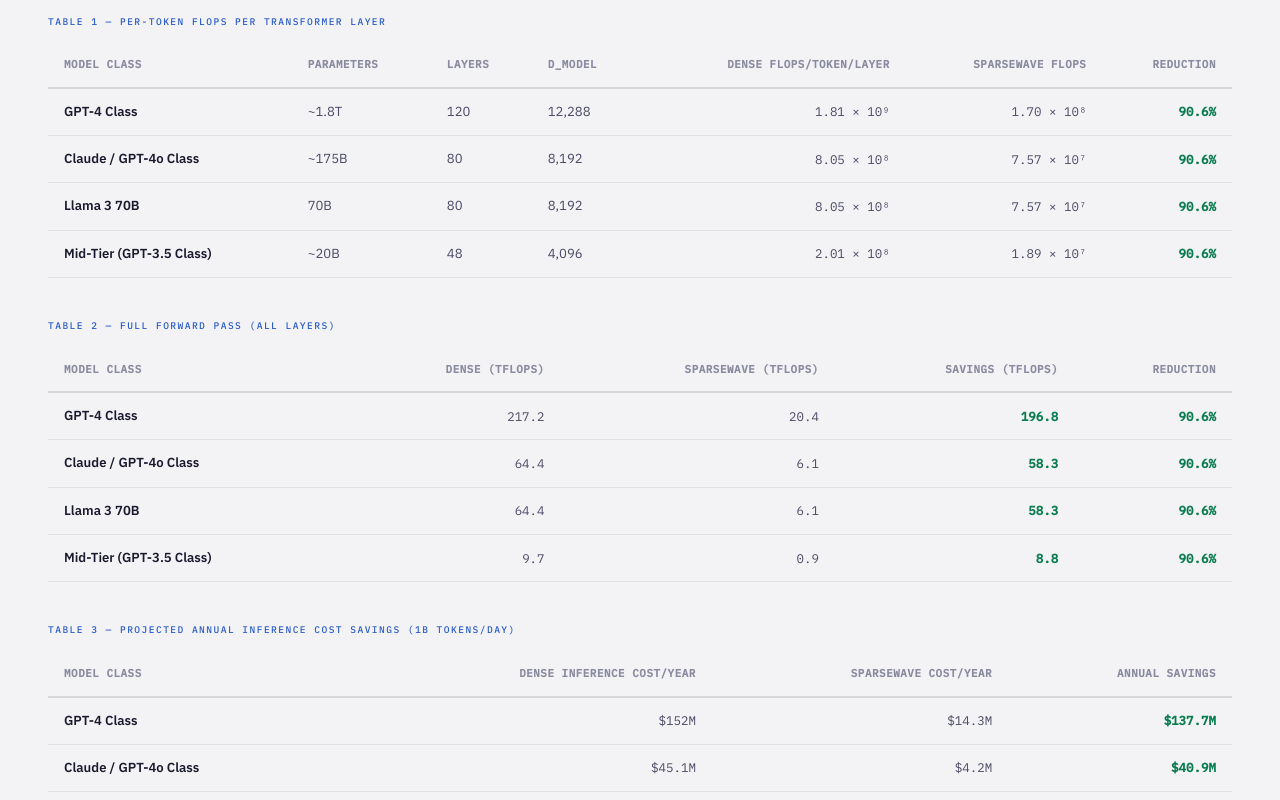
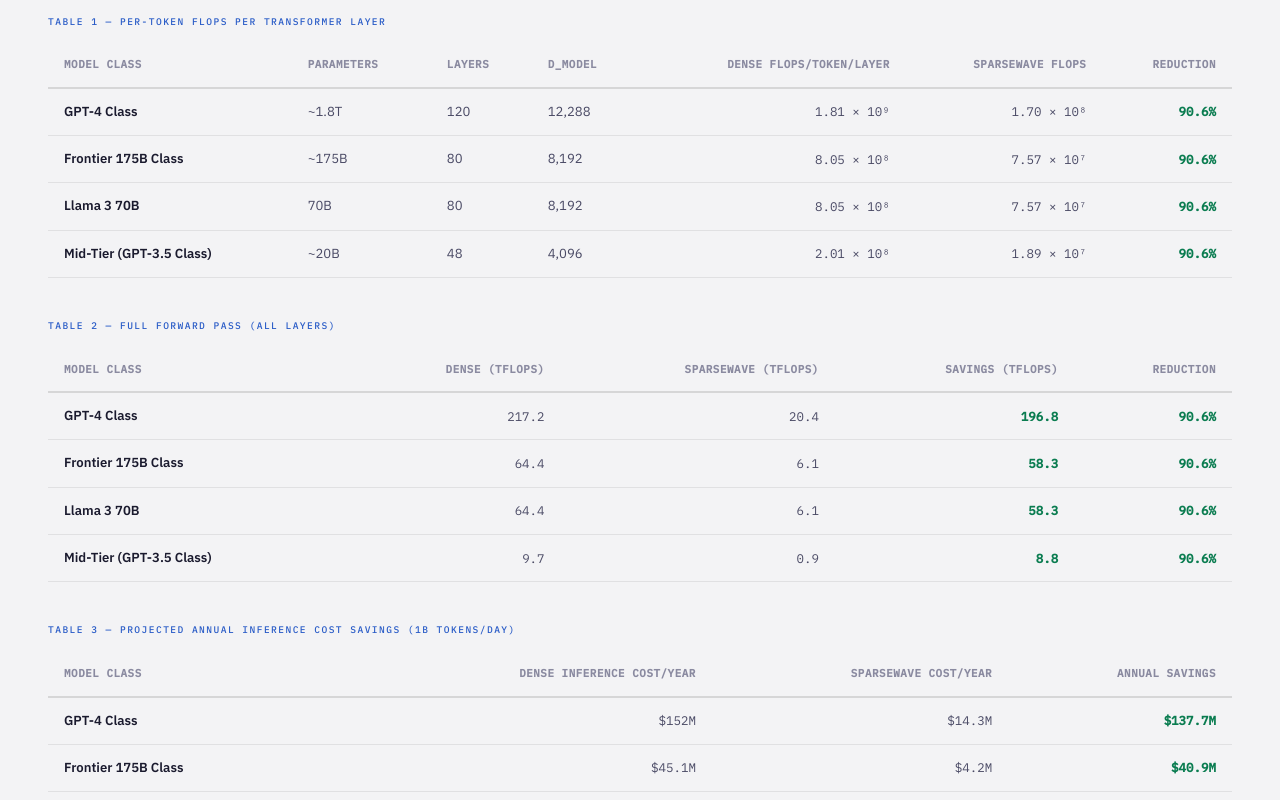
Before and after one commit to Drake-Chance/nfr-landing, a website: page index.html in a window 1280 px wide. Shown: the part 4480-5280 px from the top of the page. Drawn offline with Linux system fonts and the light colour scheme.

Commit message:
Fix: rename Claude/GPT-4o to Frontier 175B Class - different model families

```diff
--- a/index.html
+++ b/index.html
@@ -773,7 +773,7 @@
                             <td class="num savings">90.6%</td>
                         </tr>
                         <tr>
-                            <td class="model-name">Claude / GPT-4o Class</td>
+                            <td class="model-name">Frontier 175B Class</td>
                             <td>~175B</td>
                             <td>80</td>
                             <td>8,192</td>
@@ -825,7 +825,7 @@
                             <td class="num savings">90.6%</td>
                         </tr>
                         <tr>
-                            <td class="model-name">Claude / GPT-4o Class</td>
+                            <td class="model-name">Frontier 175B Class</td>
                             <td class="num">64.4</td>
                             <td class="num">6.1</td>
                             <td class="num highlight">58.3</td>
@@ -869,7 +869,7 @@
                             <td class="num savings">$137.7M</td>
                         </tr>
                         <tr>
-                            <td class="model-name">Claude / GPT-4o Class</td>
+                            <td class="model-name">Frontier 175B Class</td>
                             <td class="num">$45.1M</td>
                             <td class="num">$4.2M</td>
                             <td class="num savings">$40.9M</td>
@@ -1474,7 +1474,7 @@
 
             const models = [
                 { name: 'GPT-4 Class', dense: 217.2, sparse: 20.4 },
-                { name: 'Claude / GPT-4o', dense: 64.4, sparse: 6.1 },
+                { name: 'Frontier 175B', dense: 64.4, sparse: 6.1 },
                 { name: 'Llama 3 70B', dense: 64.4, sparse: 6.1 },
                 { name: 'GPT-3.5 Class', dense: 9.7, sparse: 0.9 },
             ];
```
